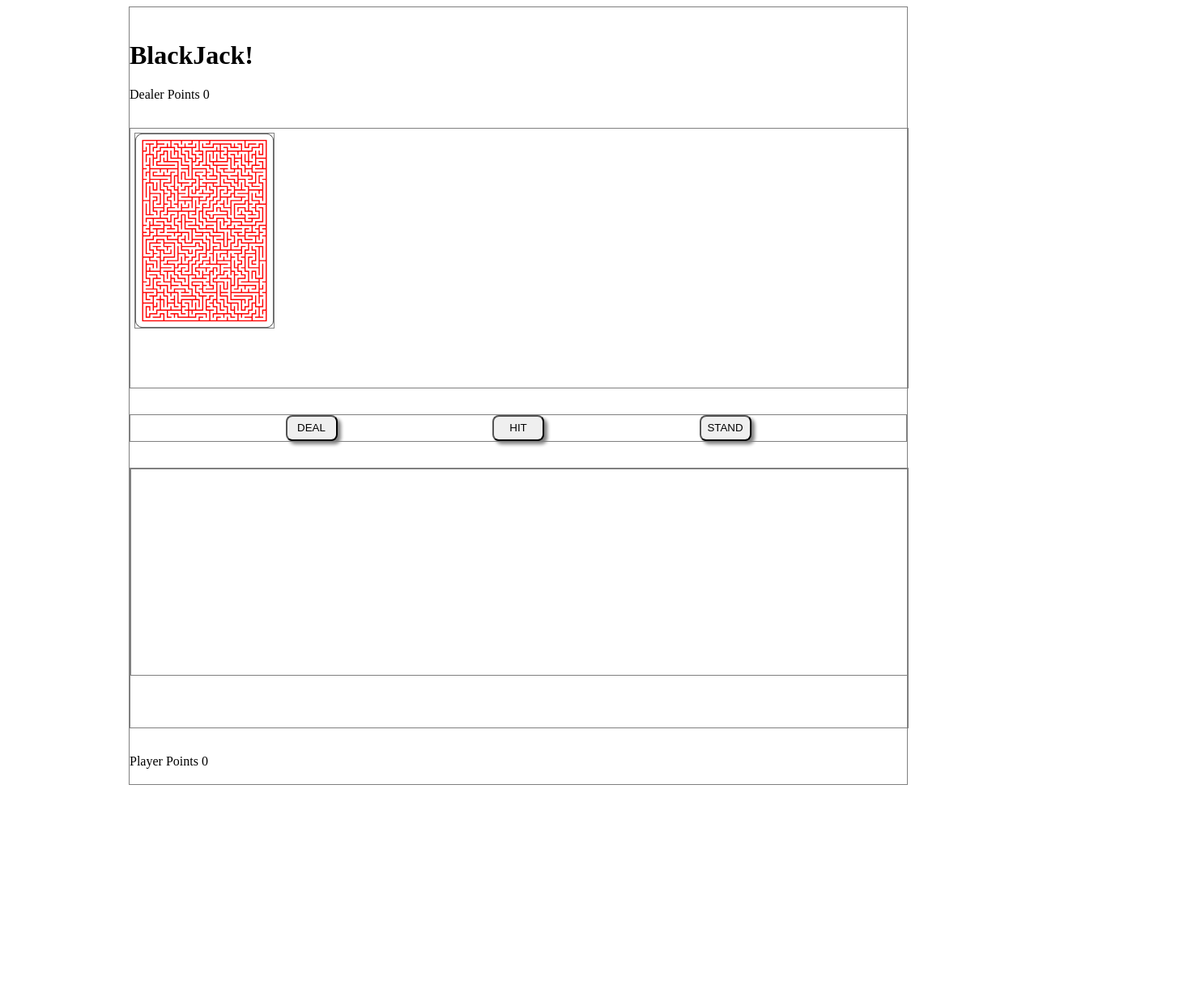
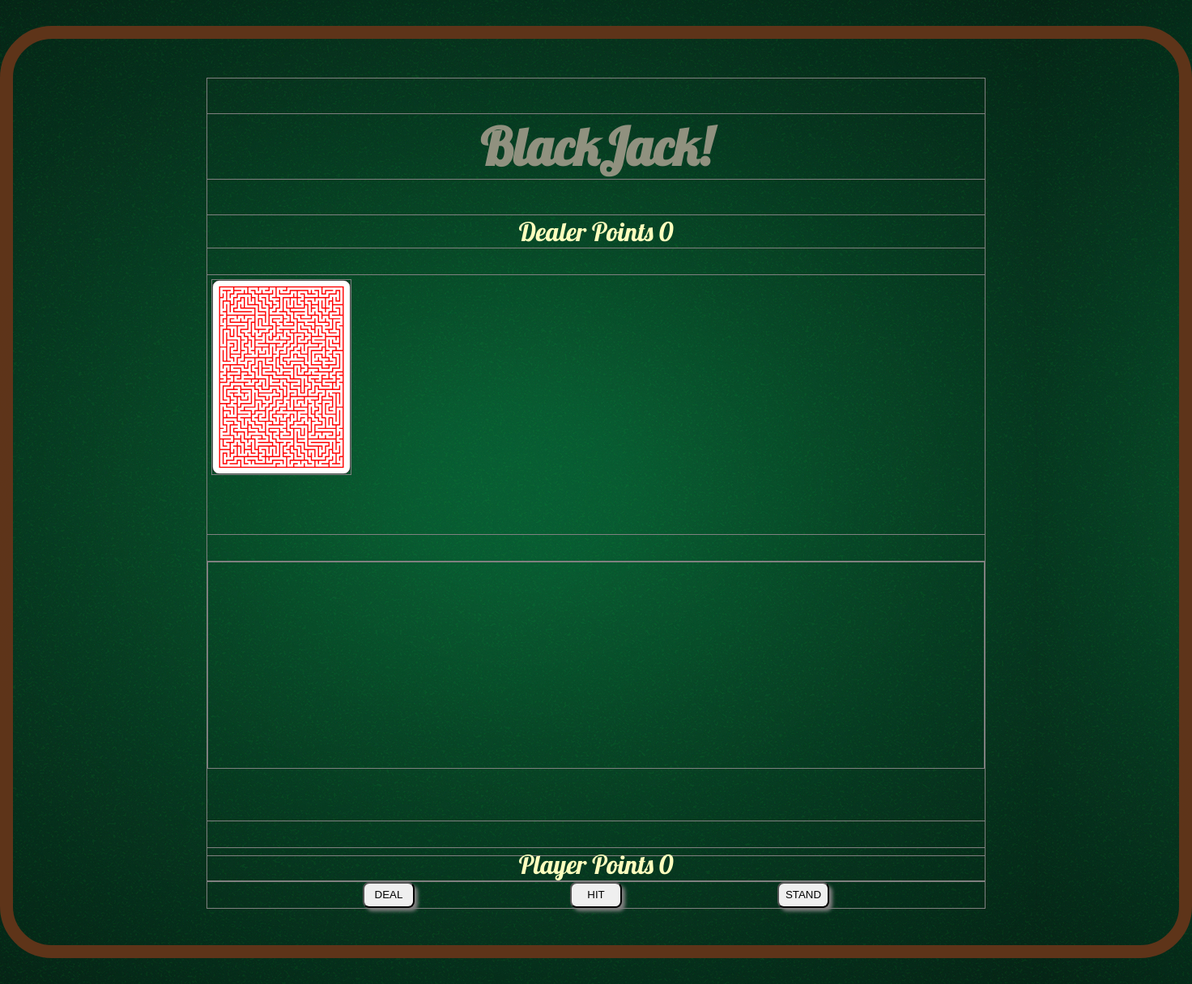
Before and after one commit to TravisPak/Blackjack, a React app: page / in a window 1280 px wide. Shown: the whole page at 81% size, 1472 px wide, since content can reach past the window. Before the commit the page ends 978 px from the top, so only its background shows below. Built offline with nearby package versions, Linux system fonts and the light colour scheme.

Commit message:
Update CSS

```diff
--- a/client/src/components/App.jsx
+++ b/client/src/components/App.jsx
@@ -67,6 +67,8 @@ function App(props) {
       removeCard(randomIndex);
       setDealerPoints((oldArray) => [...oldArray, randomCard[1]]);
       setDealerHand((oldArray) => [...oldArray, <img src={randomCard[0]} className='card' />]);
+    } else {
+      evaluate();
     }
   };
 
@@ -79,7 +81,7 @@ function App(props) {
       setOutcome('BUST!!');
       setStandBeenCalled(true);
     }
-    if (playerTotal === 21 && dealerTotal < 17) {
+    if (playerTotal === 21 && dealerTotal < 21) {
       setOutcome('!! 21 !!')
       setTimeout(stand, 2000);
     }
@@ -121,9 +123,12 @@ function App(props) {
   return (
 
     <div className="app">
-      <h1>BlackJack!</h1>
-      <div> Dealer Points {dealerPoints.reduce((a, b) => a+b, 0)} </div>
+      <h1 className="banner">BlackJack!</h1>
+      <div className="dealer-points"> Dealer Points {dealerPoints.reduce((a, b) => a+b, 0)} </div>
       <DealerHand dealerHand={dealerHand} standBeenCalled={standBeenCalled}/>
+      <div className="outcome">{outcome}</div>
+      <PlayerHand playerHand={playerHand} />
+      <div className="player-points"> Player Points {playerPoints.reduce((a, b) => a+b, 0)} </div>
       <span className="buttons">
         <button onClick={() => { deal(); }} className='deal'>
           DEAL
@@ -135,10 +140,6 @@ function App(props) {
           STAND
         </button>
       </span>
-      <div className="outcome">{outcome}</div>
-      <PlayerHand playerHand={playerHand} />
-      <div> Player Points {playerPoints.reduce((a, b) => a+b, 0)} </div>
-
     </div>
   );
 }
--- a/public/index.html
+++ b/public/index.html
@@ -4,8 +4,10 @@
     <meta charset="UTF-8">
     <meta name="viewport" content="width=device-width, initial-scale=1.0">
     <meta http-equiv="X-UA-Compatible" content="ie=edge">
+    <link rel="preconnect" href="https://fonts.googleapis.com">
+    <link rel="preconnect" href="https://fonts.gstatic.com" crossorigin>
+    <link href="https://fonts.googleapis.com/css2?family=Lobster&family=Montserrat:wght@500&family=Source+Sans+Pro:wght@300;400;600;700&display=swap" rel="stylesheet">
     <link rel="stylesheet" href="styles.css" />
-    <title>BlackJack</title>
   </head>
   <body>
     <div id="app"></div>
--- a/public/styles.css
+++ b/public/styles.css
@@ -1,10 +1,49 @@
+body {
+  background: url(./images/free-casino-table-cloth-texture-1637741-1280x1280.jpg) repeat center center fixed;
+  margin: 2rem auto 2rem auto;
+  font-family: 'Lobster', cursive;
+  width: 84rem;
+  height: 64rem;
+  border: 1rem solid hsla(22, 57%, 24%, 0.986);
+  border-radius: 4rem;
+  padding: 3rem;
+}
+
 #app {
   margin: auto;
   display: flex;
   flex-direction: column;
+  align-items:center;
   justify-content: space-evenly;
   width: 60rem;
   height: 60rem;
+  border: 1px solid grey;
+}
+
+.banner {
+  display: flex;
+  justify-content: center;
+  font-size: 4rem;
+  color:rgb(144, 145, 127);
+  border: 1px solid grey;
+}
+
+.outcome {
+  position: absolute;
+  z-index: 2;
+  font-size: 10rem;
+  opacity: 0.5;
+  color: red;
+  transform: rotate(-30deg);
+  border: 1px solid grey;
+
+}
+
+.dealer-points {
+  display: flex;
+  justify-content: center;
+  font-size: 2rem;
+  color:rgb(254, 255, 190);
   border: 1px solid grey;
 }
 
@@ -15,6 +54,14 @@
   justify-content: flex-start;
   width: 60rem;
   height: 20rem;
+  border: 1px solid grey;
+}
+
+.player-points {
+  display: flex;
+  justify-content: center;
+  font-size: 2rem;
+  color:rgb(254, 255, 190);
   border: 1px solid grey;
 }
 
```
Also changed, not shown: public/bundle.js, public/images/free-casino-table-cloth-texture-1637741-1280x1280.jpg (added).
